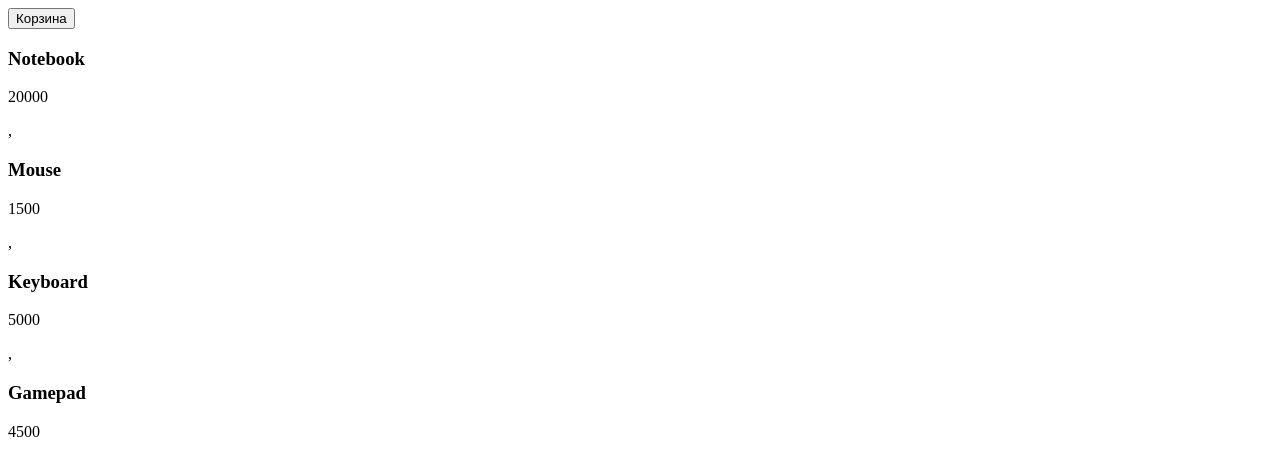
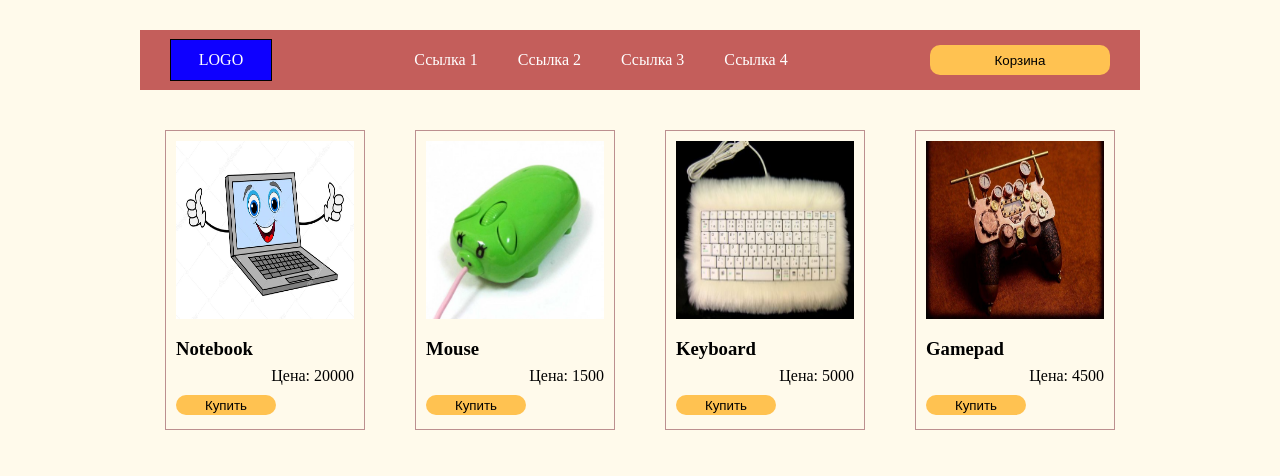
Before and after one commit to tutukaka/advensed_js_1, a plain HTML site: page index.html in a window 1280 px wide. Drawn offline with Linux system fonts and the light colour scheme.

Commit message:
выполнил задание

```diff
--- a/index.html
+++ b/index.html
@@ -3,13 +3,23 @@
 <head>
     <meta charset="UTF-8">
     <title>Интернет-магазин</title>
+    <link rel="stylesheet" href="style.css">
 </head>
-<body>
-<header>
-    <button class="btn-cart" type="button">Корзина</button>
+<body class="container">
+<header class="flex">
+    <div class="logo flex">
+        <a class="logo_a flex" href="#">logo</a>
+    </div>
+    <ul class="flex">
+        <li class="menu_list"><a class="menu_list_link" href="#">Ссылка 1</a></li>
+        <li class="menu_list"><a class="menu_list_link" href="#">Ссылка 2</a></li>
+        <li class="menu_list"><a class="menu_list_link" href="#">Ссылка 3</a></li>
+        <li class="menu_list"><a class="menu_list_link" href="#">Ссылка 4</a></li>
+    </ul>
+    <button class="btn-cart button" type="button">Корзина</button>
 </header>
 <main>
-    <div class="products"></div>
+    <div class="product flex"></div>
 </main>
 <script src="./js/main.js"></script>
 </body>
--- a/js/main.js
+++ b/js/main.js
@@ -1,20 +1,22 @@
 const products = [
-  {id: 1, title: 'Notebook', price: 20000},
-  {id: 2, title: 'Mouse', price: 1500},
-  {id: 3, title: 'Keyboard', price: 5000},
-  {id: 4, title: 'Gamepad', price: 4500},
+  {id: 1, title: 'Notebook', price: 20000, img: 'notebook.jpg'},
+  {id: 2, title: 'Mouse', price: 1500, img: 'mouse.jpg'},
+  {id: 3, title: 'Keyboard', price: 5000, img: 'keyboard.jpg'},
+  {id: 4, title: 'Gamepad', price: 4500, img: 'gamepad.jpg'},
 ];
 
-const renderProduct = (title, price) => {
-  return `<div class="product-item">
-            <h3>${title}</h3>
-            <p>${price}</p>
+const renderProduct = (title, price, img) => {
+  return `<div class="product_item">
+            <img class="product_item_img" src="images/${img}" alt="photo">
+            <div class="product_item_text"><h3 class="product_item_text_h3">${title}</h3>
+            <p class="product_item_text_p">Цена: ${price}</p></div>
+            <button class="product_item_button button" type="button">Купить</button>
           </div>`;
 };
 
 const renderProducts = goodsList => {
-  const productsList = goodsList.map(good => renderProduct(good.title, good.price));
-  document.querySelector('.products').innerHTML = productsList;
+  document.querySelector('.product').innerHTML = goodsList.map(good =>
+      renderProduct(good.title, good.price, good.img)).join('');
 };
 
 renderProducts(products);
--- /dev/null
+++ b/style.sass
@@ -0,0 +1,101 @@
+*
+  margin: 0
+  padding: 0
+a
+  text-decoration: none
+.container
+  margin: 0 auto
+.flex
+  display: flex
+.button
+  border-radius: 10px
+  transform: none
+  box-shadow: none
+  background-color: #ffc251
+  transition: transform 0.7s, box-shadow 0.7s
+  border: none
+  cursor: pointer
+  &:hover
+    transform: matrix(1, 0, 0, 1, -2, -2)
+    box-shadow: 2px 2px 2px 2px black
+    transition: transform 0.7s, box-shadow 0.7s
+
+body
+  width: 1000px
+  background-color: #fffaeb
+header
+  width: 100%
+  height: 60px
+  background-color: #c45e5b
+  align-items: center
+  justify-content: space-between
+  margin-top: 30px
+.btn-cart
+  width: 180px
+  height: 30px
+  margin-right: 30px
+.product
+  justify-content: space-around
+  padding-top: 40px
+  &_item
+    width: 200px
+    height: 300px
+    border: 1px solid rosybrown
+    padding: 10px
+    box-sizing: border-box
+    outline: 0 solid rosybrown
+    transition: outline-width 0.3s
+    &:hover
+      cursor: pointer
+      outline: 3px solid rosybrown
+      transition: outline-width 0.3s
+    &:hover &_img
+      outline: 1px solid blue
+      transition: outline 1s
+    &_img
+      width: 178px
+      height: 178px
+      outline: 1px solid transparent
+      transition: outline 1s
+    &_text
+      margin-top: 15px
+      &_h3
+        margin-bottom: 7px
+      &_p
+        text-align: end
+        margin-bottom: 10px
+    &_button
+      width: 100px
+      height: 20px
+      &:hover
+        transform: matrix(1, 0, 0, 1, -1, -1)
+        box-shadow: 1px 1px 1px 1px black
+.menu_list
+  list-style-type: none
+  &_link
+    color: #ffffff
+    padding: 10px 20px
+    border-bottom: 1px solid transparent
+    transition: border 1s, color 1s
+    &:hover
+      border-bottom: 1px solid white
+      color: black
+      transition: border 1s, color 1s
+.logo
+  width: 100px
+  height: 40px
+  border: 1px solid black
+  background-color: #0e00ff
+  margin-left: 30px
+  transform: none
+  transition: transform 1s
+  &:hover
+    transform: matrix(1.3, 0, 0, 1.3, 0, 0)
+    transition: transform 1s
+  &_a
+    width: 100%
+    height: 100%
+    color: #fff
+    text-transform: uppercase
+    justify-content: center
+    align-items: center
```
Also changed, not shown: images/gamepad.jpg (added), images/keyboard.jpg (added), images/mouse.jpg (added), images/notebook.jpg (added), style.css (added), 1 other file.
